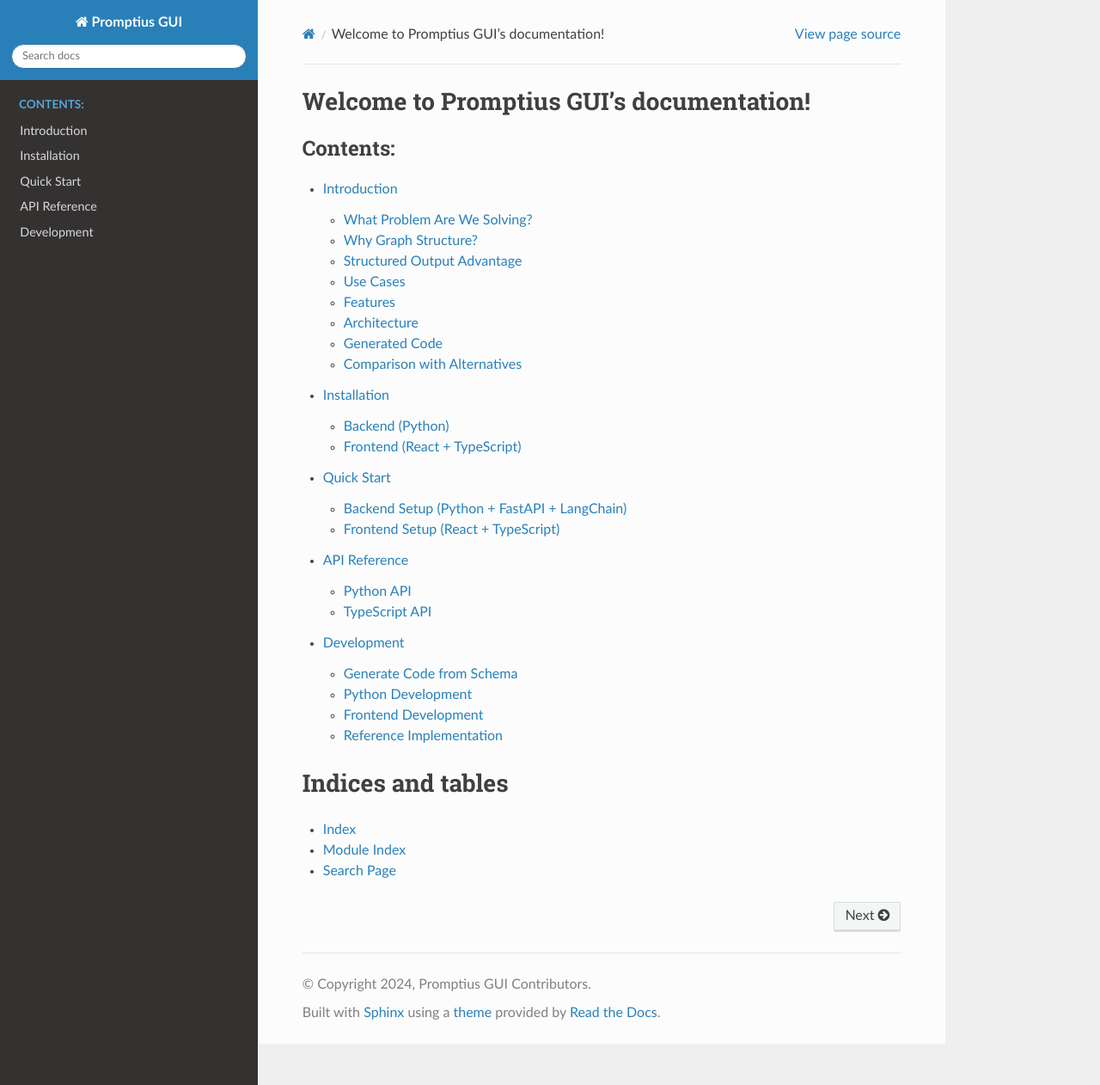
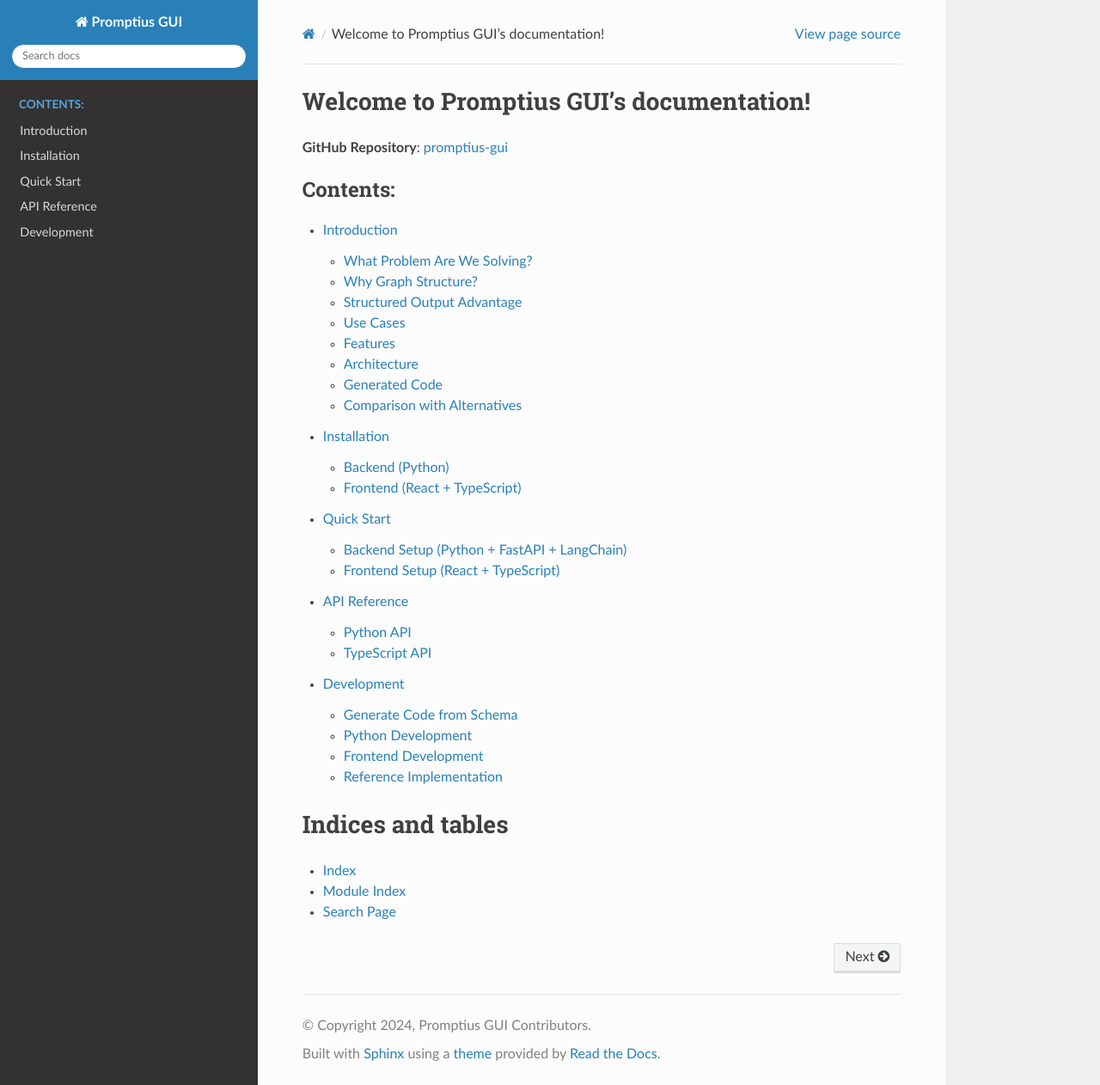
Before and after one commit to AgentBossMode/promptius-gui, a Sphinx documentation site: the page built from docs/index.rst, in a window 1280 px wide and 1262 px high. Shown: the whole window at 86% size. Built offline with Sphinx 7.4.7 and the Read the Docs theme 3.1.0, drawn with Linux system fonts in a browser that asks for light colours.

Commit message:
docs: add GitHub repository link to README and documentation
- Included a link to the GitHub repository in the README, introduction, and main documentation index to improve accessibility and visibility for users.

```diff
--- a/docs/index.rst
+++ b/docs/index.rst
@@ -2,6 +2,8 @@
 
 Welcome to Promptius GUI's documentation!
 ==========================================
+
+**GitHub Repository**: `promptius-gui <https://github.com/AgentBossMode/promptius-gui>`_
 
 .. toctree::
    :maxdepth: 2
--- a/docs/introduction.rst
+++ b/docs/introduction.rst
@@ -1,5 +1,7 @@
 Introduction
 ============
+
+**GitHub Repository**: `promptius-gui <https://github.com/AgentBossMode/promptius-gui>`_
 
 Promptius GUI is a JSON-driven React UI factory that can dynamically render UIs based on a JSON schema. It supports multiple UI frameworks like Material UI, Chakra UI, and Ant Design.
 
```
Also changed, not shown: README.md (+1 -0 lines).
